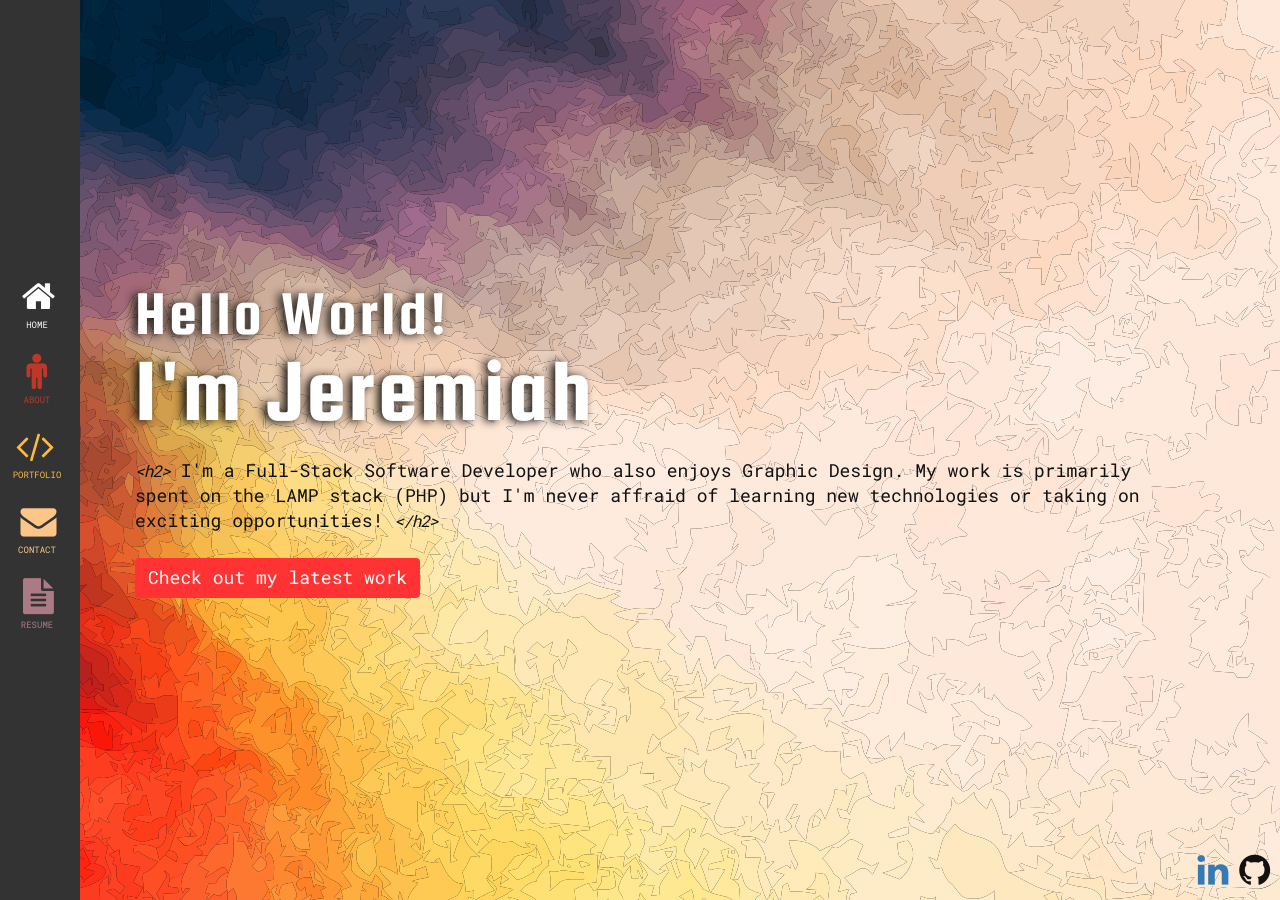
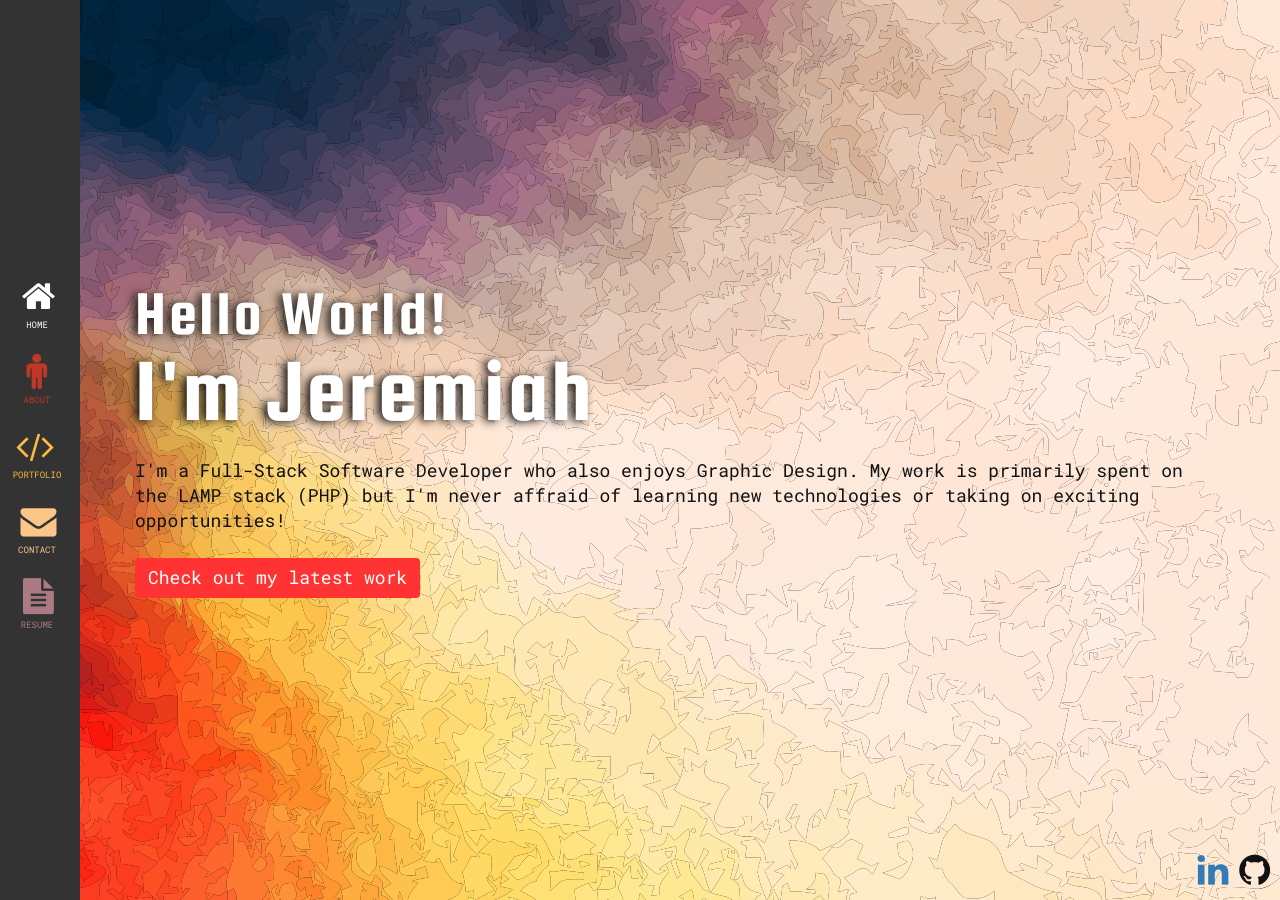
Before and after one commit to JWizerd/2017_personal_portfolio, a Jekyll site: the page built from index.html, in a window 1280 px wide. Built offline with Jekyll 4.4.1, drawn with Linux system fonts in a browser that asks for light colours.

Commit message:
removed before and after html tags

```diff
--- a/assets/css/main.scss
+++ b/assets/css/main.scss
@@ -191,35 +191,8 @@ h1, h2, h3, p, li, blockquote {
   line-height: 25px;
 }
 
-h2::before {
-  content: "<h2>";
-}
-
-h2::after {
-  content: "</h2>";
-}
-
-h2::before,
-h2::after,
-strong::before,
-strong::after
-{
-  font-family: $robot;
-  font-style: italic;
-  font-size: .9em;
-  letter-spacing: -1px;
-}
-
 strong {
   color: #222;
-}
-
-strong::before {
-  content: "<strong>";
-}
-
-strong::after {
-  content: "</strong>";
 }
 
 p {
```
